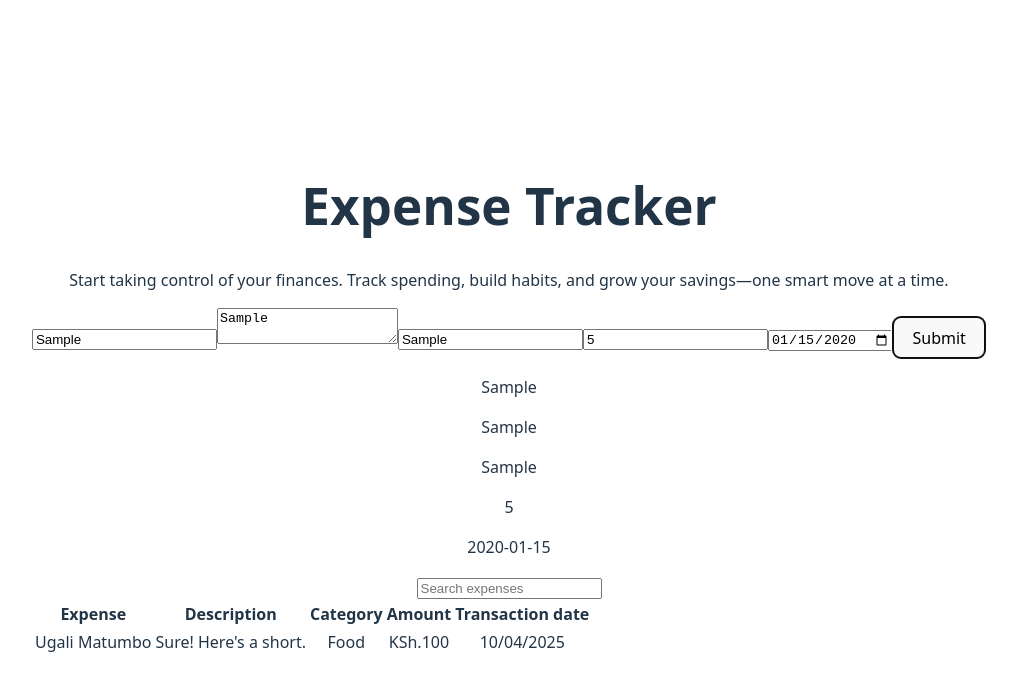
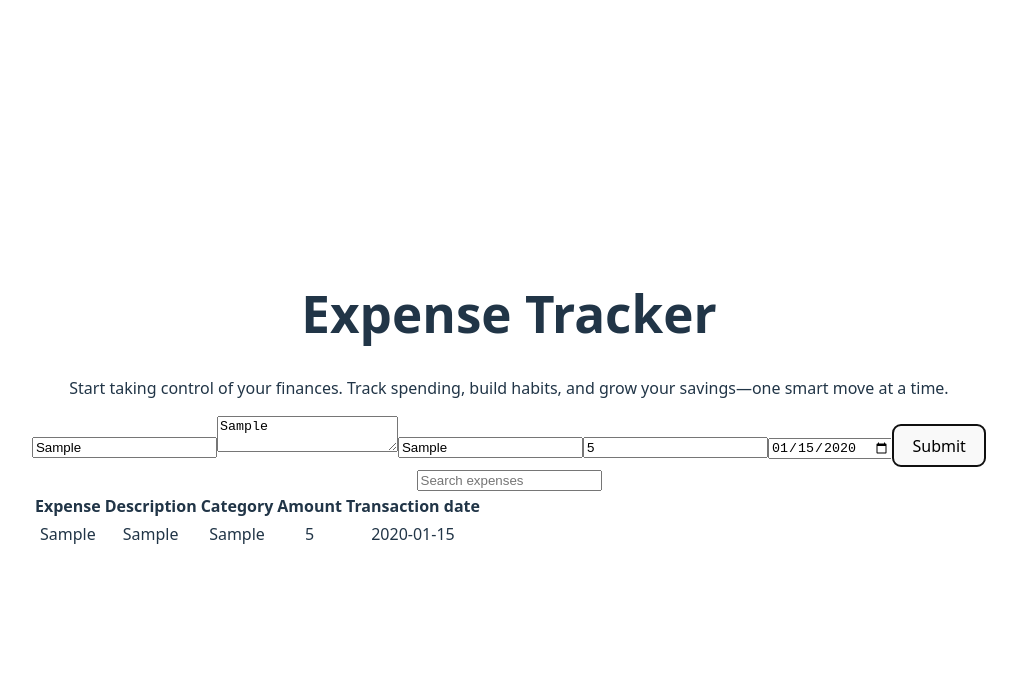
Before and after one commit to theMungai/expense-tracker, a React (Vite) app: page / in a window 1280 px wide. Both pictures are taken after typing "Sample", "Sample", "Sample", "5", "2020-01-15" into the empty fields and a click on the button "Submit". Shown: the top 690 px of the page, without its empty margins (131-1148 px from the left). Built offline with nearby package versions, Linux system fonts and the light colour scheme.

Commit message:
Combiined components

```diff
--- a/src/Components/Expenses.jsx
+++ /dev/null
@@ -1,38 +0,0 @@
-import React from 'react'
-
-function Expenses() {
-  return (
-    <div className='expenses-container'>
-      <input type="text" placeholder='Search expenses' className='search-expenses-input' />
-
-      <div className="expenses-table">
-        <table>
-          <thead>
-            <tr>
-              <th>Expense</th>
-              <th>Description</th>
-              <th>Category</th>
-              <th>Amount</th>
-              <th>Transaction date</th>
-            </tr>
-          </thead>
-
-          <tbody>
-            <tr>
-              <td>Ugali Matumbo</td>
-              <td>Sure! Here's a short.</td>
-              <td>Food</td>
-              <td>KSh.100</td>
-              <td>10/04/2025</td>
-
-            </tr>
-          </tbody>
-        </table>
-
-      </div>
-
-    </div>
-  )
-}
-
-export default Expenses
--- a/src/Components/Form.jsx
+++ b/src/Components/Form.jsx
@@ -1,84 +1,112 @@
-import React, {useState} from 'react'
+import React, { useState } from 'react';
 
-function Form(){
+function Form() {
+
   const [formData, setFormData] = useState({
     expenseName: "",
     description: "",
     category: "",
     amount: "",
     date: ""
-  })
+  });
 
-    //   Control form submit behaviour
-    function handleSubmit(event){
-        event.preventDefault()
+  const [submittedData, setSubmittedData] = useState(null);
+
+  function handleSubmit(event) {
+    event.preventDefault();
+    setSubmittedData(formData);
   }
 
-    //   Handle inputs
-  function handleInputs(event){
-    const {name, value} = event.target
+  function handleInputs(event) {
+    const { name, value } = event.target;
     setFormData(prev => ({
       ...prev,
       [name]: value
-    }))
+    }));
   }
 
   return (
+    <div className="Main">
       <div className="expense-form">
         <form onSubmit={handleSubmit}>
           <input
             type="text"
-                placeholder='Expense name'
-                name='expenseName'
+            placeholder="Expense name"
+            name="expenseName"
             required
             value={formData.expenseName}
             onChange={handleInputs}
           />
-
           <textarea
-                placeholder='Expense description'
+            placeholder="Expense description"
             required
-                name='description'
+            name="description"
             value={formData.description}
             onChange={handleInputs}
           ></textarea>
-
           <input
             type="text"
-                placeholder='Expense category'
+            placeholder="Expense category"
             required
-                name='category'
+            name="category"
             value={formData.category}
             onChange={handleInputs}
           />
-
           <input
             type="number"
-                placeholder='Expense amount'
+            placeholder="Expense amount"
             required
-                name='amount'
+            name="amount"
             value={formData.amount}
             onChange={handleInputs}
           />
-
           <input
             type="date"
             required
-                name='date'
+            name="date"
             value={formData.date}
             onChange={handleInputs}
           />
+          <button type="submit">Submit</button>
+        </form>
+      </div>
 
-            <button type='submit'>Submit</button>
-            <p>{formData.expenseName}</p>
-            <p>{formData.description}</p>
-            <p>{formData.category}</p>
-            <p>{formData.amount}</p>
-            <p>{formData.date}</p>
-        </form>
+      <div className="expenses-container">
+        <input
+          type="text"
+          placeholder="Search expenses"
+          className="search-expenses-input"
+        />
 
+        <div className="expenses-table">
+          <table>
+            <thead>
+              <tr>
+                <th>Expense</th>
+                <th>Description</th>
+                <th>Category</th>
+                <th>Amount</th>
+                <th>Transaction date</th>
+              </tr>
+            </thead>
+
+            <tbody>
+              {/* Conditionally render the table row only if submittedData exists */}
+              {submittedData && (
+                <tr>
+                  <td>{submittedData.expenseName}</td>
+                  <td>{submittedData.description}</td>
+                  <td>{submittedData.category}</td>
+                  <td>{submittedData.amount}</td>
+                  <td>{submittedData.date}</td>
+                </tr>
+              )}
+            </tbody>
+          </table>
         </div>
-  )
+      </div>
+    </div>
+  );
 }
 
-export default Form
+export default Form;
--- a/src/Components/Main.jsx
+++ b/src/Components/Main.jsx
@@ -1,12 +1,10 @@
 import React from 'react'
 import Form from './Form'
-import Expenses from './Expenses'
 
 function Main () {
   return (
     <div className='Main'>
       <Form/>
-      <Expenses/>
     </div>
   )
 }
```
Lines whose indentation alone changed are shown as unchanged.
